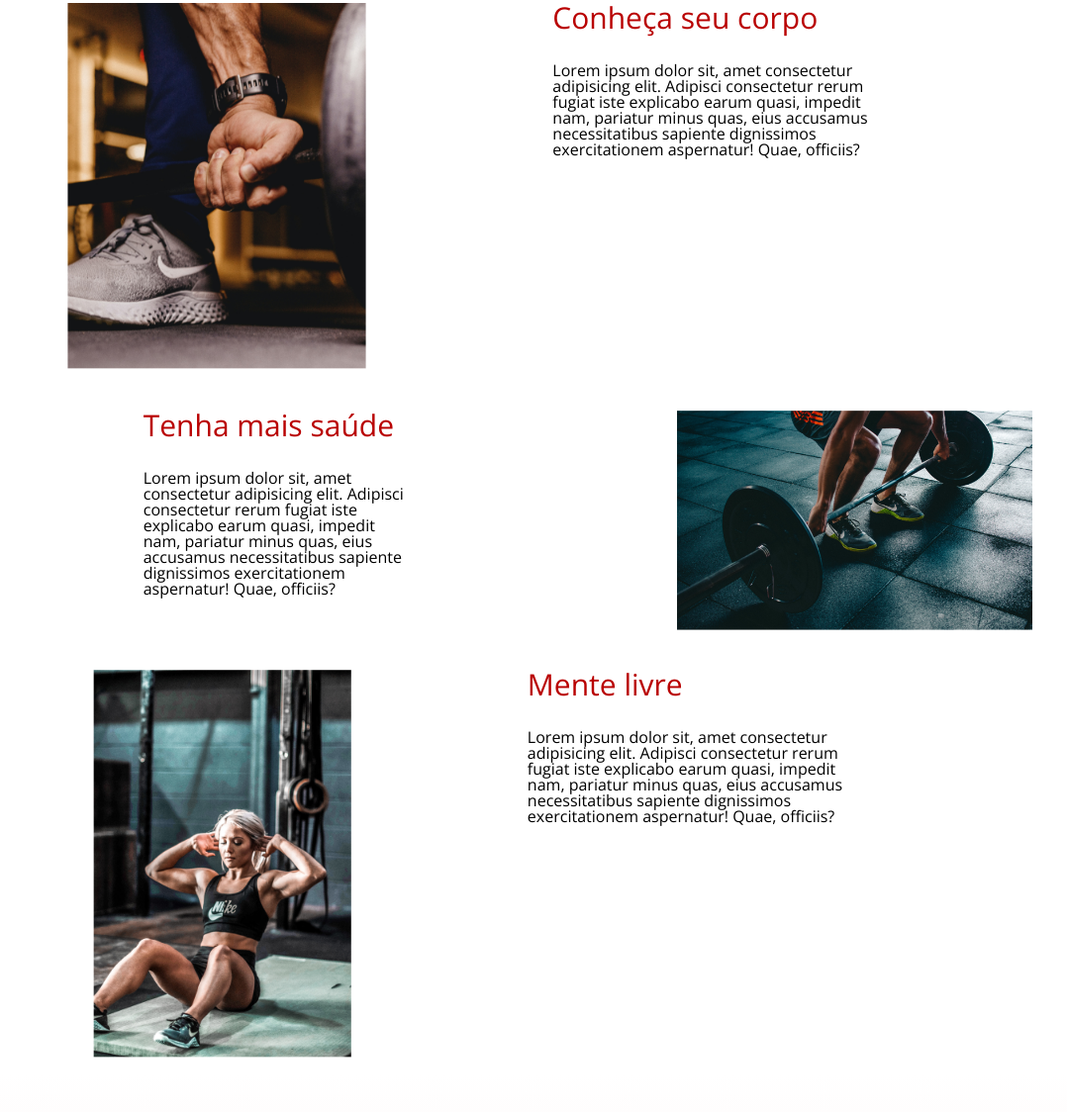
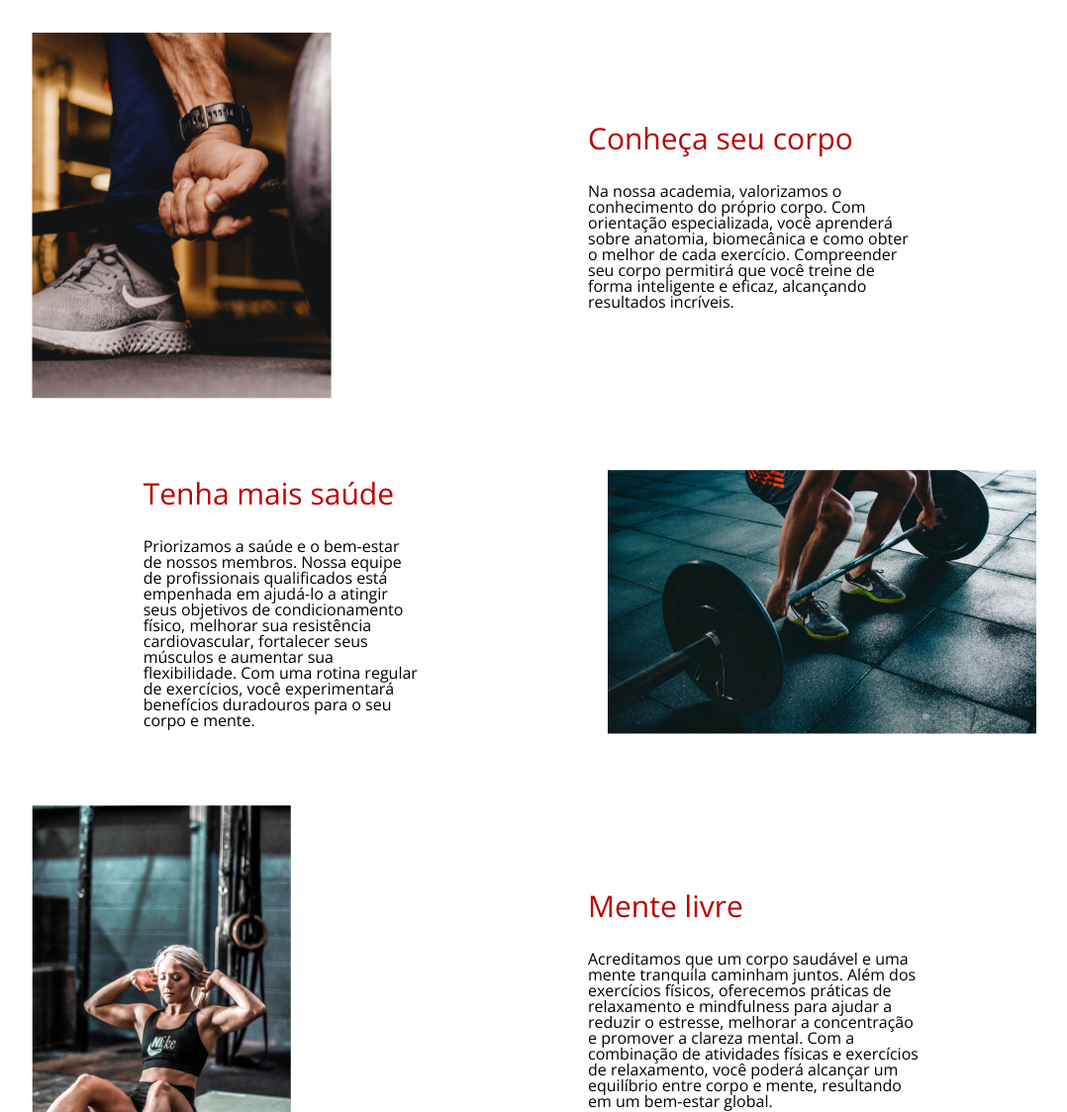
Before and after one commit to Ranieeery/Firstday, a website: page public/index.html in a window 1280 px wide. Shown: the part 931-2055 px from the top of the page at 99% size, without its empty margins (46-1124 px from the left). Drawn offline with nearby package versions, Linux system fonts and the light colour scheme; a web font is replaced by a local one.

Commit message:
refactor: beneficios html and css

```diff
--- a/public/index.html
+++ b/public/index.html
@@ -39,7 +39,7 @@
         <div class="container">
           <h2>Beneficios</h2>
           <div class="item">
-            <div class="itemPhoto">
+            <div class="item-photo">
               <img
                 class="imgItem"
                 src="./assets/beneficios1.png"
@@ -49,15 +49,16 @@
             <div class="item-content">
               <h3>Conheça seu corpo</h3>
               <p>
-                Lorem ipsum dolor sit, amet consectetur adipisicing elit.
-                Adipisci consectetur rerum fugiat iste explicabo earum quasi,
-                impedit nam, pariatur minus quas, eius accusamus necessitatibus
-                sapiente dignissimos exercitationem aspernatur! Quae, officiis?
+                Na nossa academia, valorizamos o conhecimento do próprio corpo.
+                Com orientação especializada, você aprenderá sobre anatomia,
+                biomecânica e como obter o melhor de cada exercício. Compreender
+                seu corpo permitirá que você treine de forma inteligente e
+                eficaz, alcançando resultados incríveis.
               </p>
             </div>
           </div>
-          <div class="item">
-            <div class="itemPhoto">
+          <div class="item reverse">
+            <div class="item-photo">
               <img
                 class="imgItem"
                 src="./assets/beneficios2.png"
@@ -67,15 +68,17 @@
             <div class="item-content">
               <h3>Tenha mais saúde</h3>
               <p>
-                Lorem ipsum dolor sit, amet consectetur adipisicing elit.
-                Adipisci consectetur rerum fugiat iste explicabo earum quasi,
-                impedit nam, pariatur minus quas, eius accusamus necessitatibus
-                sapiente dignissimos exercitationem aspernatur! Quae, officiis?
+                Priorizamos a saúde e o bem-estar de nossos membros. Nossa
+                equipe de profissionais qualificados está empenhada em ajudá-lo
+                a atingir seus objetivos de condicionamento físico, melhorar sua
+                resistência cardiovascular, fortalecer seus músculos e aumentar
+                sua flexibilidade. Com uma rotina regular de exercícios, você
+                experimentará benefícios duradouros para o seu corpo e mente.
               </p>
             </div>
           </div>
           <div class="item">
-            <div class="itemPhoto">
+            <div class="item-photo">
               <img
                 class="imgItem"
                 src="./assets/beneficios3.png"
@@ -85,10 +88,13 @@
             <div class="item-content">
               <h3>Mente livre</h3>
               <p>
-                Lorem ipsum dolor sit, amet consectetur adipisicing elit.
-                Adipisci consectetur rerum fugiat iste explicabo earum quasi,
-                impedit nam, pariatur minus quas, eius accusamus necessitatibus
-                sapiente dignissimos exercitationem aspernatur! Quae, officiis?
+                Acreditamos que um corpo saudável e uma mente tranquila caminham
+                juntos. Além dos exercícios físicos, oferecemos práticas de
+                relaxamento e mindfulness para ajudar a reduzir o estresse,
+                melhorar a concentração e promover a clareza mental. Com a
+                combinação de atividades físicas e exercícios de relaxamento,
+                você poderá alcançar um equilíbrio entre corpo e mente,
+                resultando em um bem-estar global.
               </p>
             </div>
           </div>
--- a/public/style/style.css
+++ b/public/style/style.css
@@ -98,29 +98,25 @@ nav ul li button:hover {
 }
 
 .beneficios .item {
-  margin-top: 40px;
+  margin-top: 70px;
   display: flex;
-  justify-content: center;
+  justify-content: space-between;
+  flex-direction: row;
+  align-items: center;
   width: 90%;
 }
 
-.beneficios .item:nth-child(3) {
-  margin-top: 40px;
-  display: flex;
+.beneficios .item.reverse {
   flex-direction: row-reverse;
-  width: 90%;
 }
 
-.beneficios .item .itemPhoto .imgItem {
+.beneficios .item.reverse .itemPhoto {
+  justify-content: right;
+}
+
+.beneficios .item .item-photo .imgItem {
   width: 80%;
   height: auto;
-}
-
-.beneficios .item:nth-child(3) .itemPhoto {
-  display: flex;
-  justify-content: right;
-  width: 50%;
-  padding-right: 10%;
 }
 
 .beneficios .item .item-content {
```
